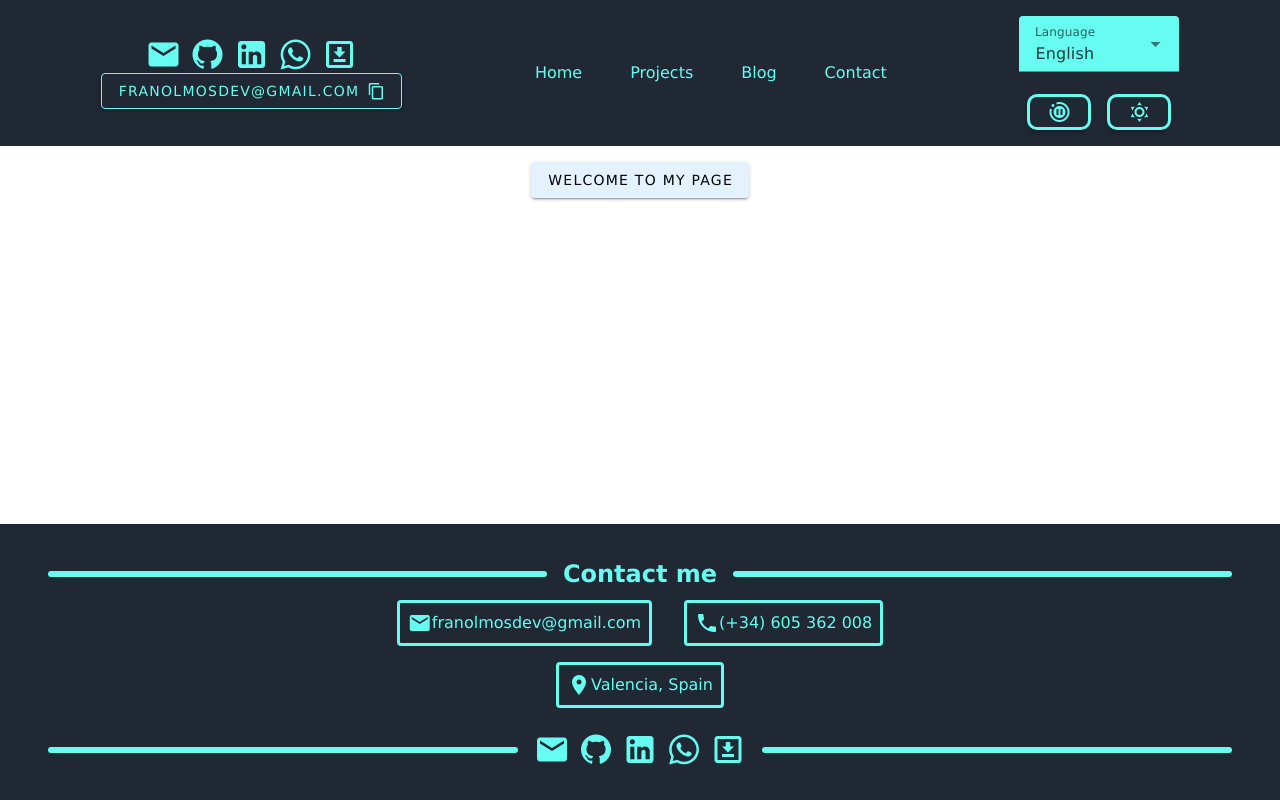
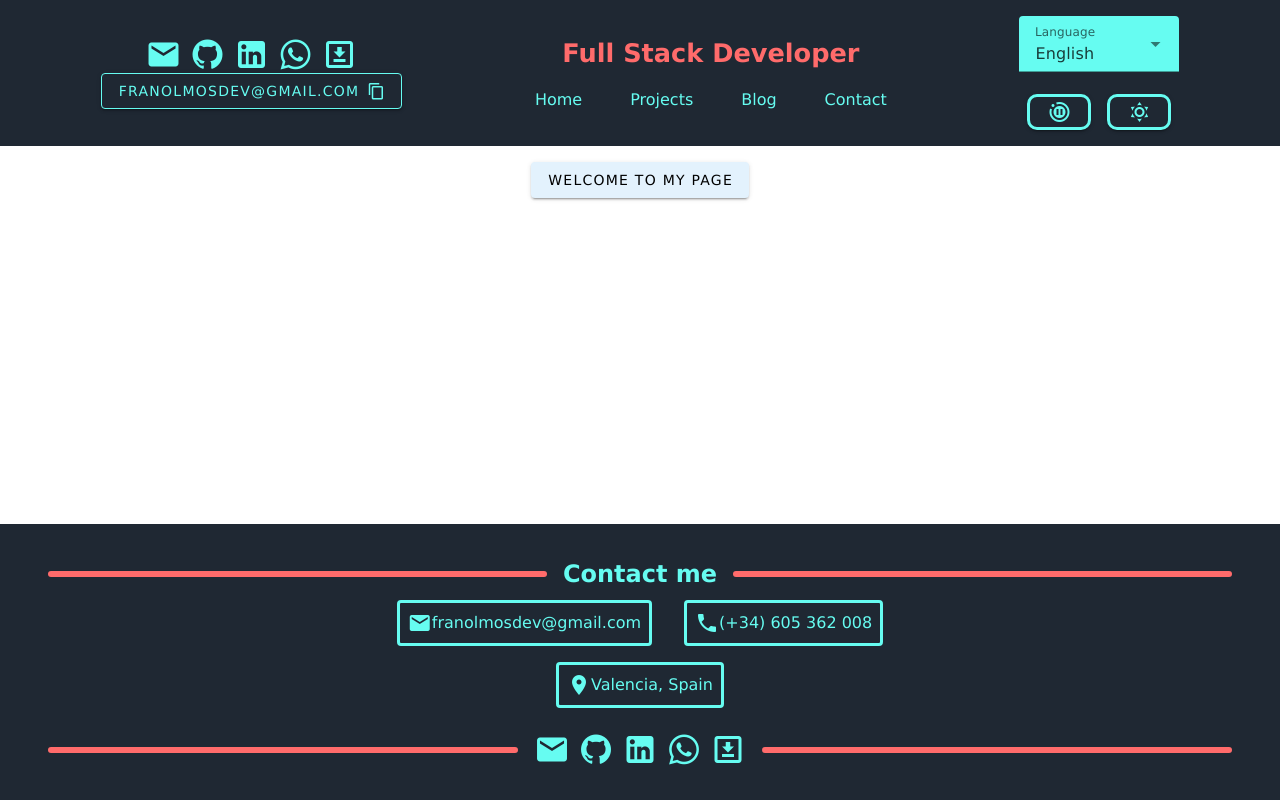
Before and after one commit to franilones/nuxt-landing-page, a Nuxt app: page / in a window 1280 px wide. Built offline with nearby package versions, Linux system fonts and the light colour scheme.

Commit message:
feat(header): added fullstack title to header.

```diff
--- a/assets/styles/default.css
+++ b/assets/styles/default.css
@@ -17,7 +17,7 @@
     --animation-state: running;
 }
 
-/* Dark mode colours  */
+/* Dark mode colours  #FF6B6B #F4A261 */
 [data-theme="dark"] {
     --background-color: #1F2833;
     --background-form-color: #66fcf1;
@@ -26,7 +26,7 @@
     --snackbar-color: #2fae83;
     --text-color:rgb(4, 3, 3);
     --primary-color: #66FCF1;
-    --secondary-color: #1e3a5f;
+    --secondary-color: #FF6B6B;
     --hover-color: #0fa4af;
     --error-color: #ff867c;
     --error-background: #3b0000;
--- a/components/Footer.vue
+++ b/components/Footer.vue
@@ -60,7 +60,7 @@ const contactTitle = computed(() => t('contactMe'))
 .footer__white__lines {
   flex-grow: 1;
   height: 6px;
-  background-color: var(--primary-color);
+  background-color: var(--secondary-color);
   border-radius: 4px;
   margin-left: 1rem;
   margin-right: 1rem;
--- a/components/header/HeaderNavigation.vue
+++ b/components/header/HeaderNavigation.vue
@@ -1,8 +1,10 @@
 <script setup lang="ts">
+import { useMediaQuery } from '@vueuse/core'
 import { onMounted } from 'vue'
 import { useI18n } from 'vue-i18n'
 
 const { t } = useI18n()
+const isMobile = useMediaQuery('(max-width: 918px)')
 
 const navigationItems = [
   { label: 'header.home', path: '/' },
@@ -35,6 +37,10 @@ onMounted(() => {
 </script>
 
 <template>
+  <div class="header-nav__container">
+    <div v-if="!isMobile" class="header-nav__title">
+      <h1>Full Stack Developer</h1>
+    </div>
     <nav class="header-nav" role="navigation" aria-label="Menú principal de navegación">
       <ul class="header-nav__list" role="menubar">
         <li
@@ -54,13 +60,32 @@ onMounted(() => {
         </li>
       </ul>
     </nav>
+  </div>
 </template>
 
 <style scoped>
+.header-nav__container {
+  display: flex;
+  flex-direction: column;
+  align-items: center;
+  justify-content: center;
+  width: 100%;
+  text-align: center;
+}
+.header-nav__title {
+  font-size: 0.8rem;
+  color: var(--secondary-color);
+  text-align: center;
+  width: 100%;
+  border-radius: 4px;
+  margin-bottom: 1rem;
+}
+
 .header-nav {
   display: flex;
   align-items: center;
-  justify-content: space-between;
+  justify-content: center;
+  width: 100%;
   padding: 0 1rem;
 }
 
@@ -71,9 +96,8 @@ onMounted(() => {
   padding: 0;
   margin: 0;
 }
-
 .header-nav__link {
-  padding: 0.75rem 1rem;
+  padding: 0.5rem 1rem;
   border-radius: 4px;
   transition: background-color var(--animation-duration), color var(--animation-duration), transform var(--animation-duration);
 }
@@ -82,26 +106,26 @@ onMounted(() => {
   display: inline;
 }
 
-.header-nav__link:hover, .header-nav__link:focus {
+.header-nav__link:hover, .header-nav__link:focus{
   background-color: var(--primary-color);
   color: var(--background-color);
   transform: scale(1.2);
   font-weight: bold;
 }
 
-@media (max-width: 768px) {
+@media (max-width: 768px){
   .header-nav {
     padding: 0;
   }
   .header-nav__list {
     display: flex;
     flex-direction: column;
-    align-items: stretch;
+    align-items: stretch  ;
     justify-content: center;
     background-color: var(--background-color);
     width: 100%;
   }
-  .header-nav__link {
+   .header-nav__link{
     display: block;
     width: 100%;
     border-radius: 0;
@@ -109,12 +133,11 @@ onMounted(() => {
     transition: var(--animation-duration);
     border-bottom: 2px solid var(--primary-color);
     text-align: center;
-    padding: 1rem;
   }
-  .header-nav__list > li:first-child > .header-nav__link {
+  .header-nav__list > li:first-child > .header-nav__link{
     border-top: 2px solid var(--primary-color);
   }
-  .header-nav__link:hover, .header-nav__link:focus {
+  .header-nav__link:hover, .header-nav__link:focus{
     background-color: var(--primary-color);
     color: var(--background-color);
     transform: scale(1.2);
```
Lines whose indentation alone changed are shown as unchanged.
